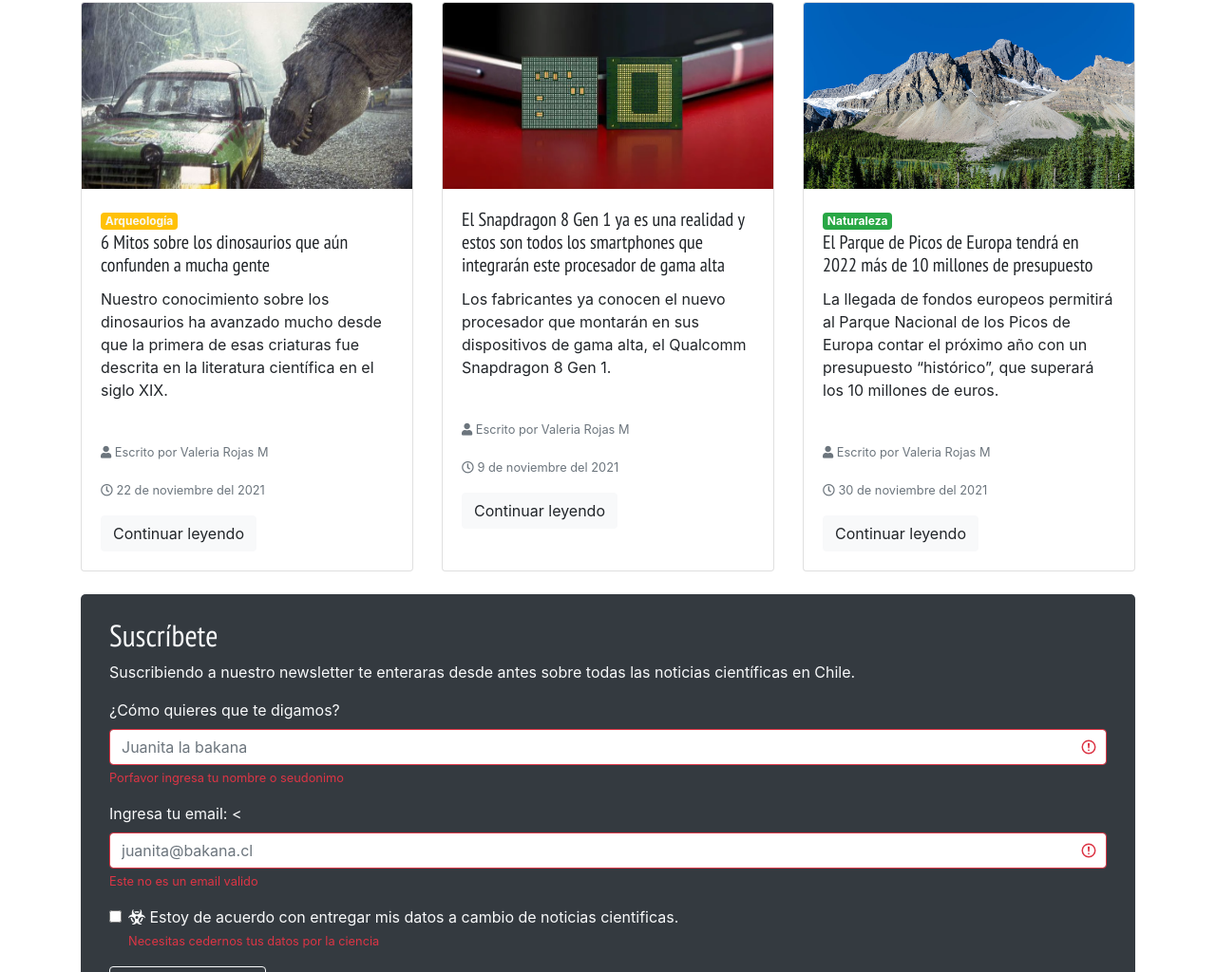
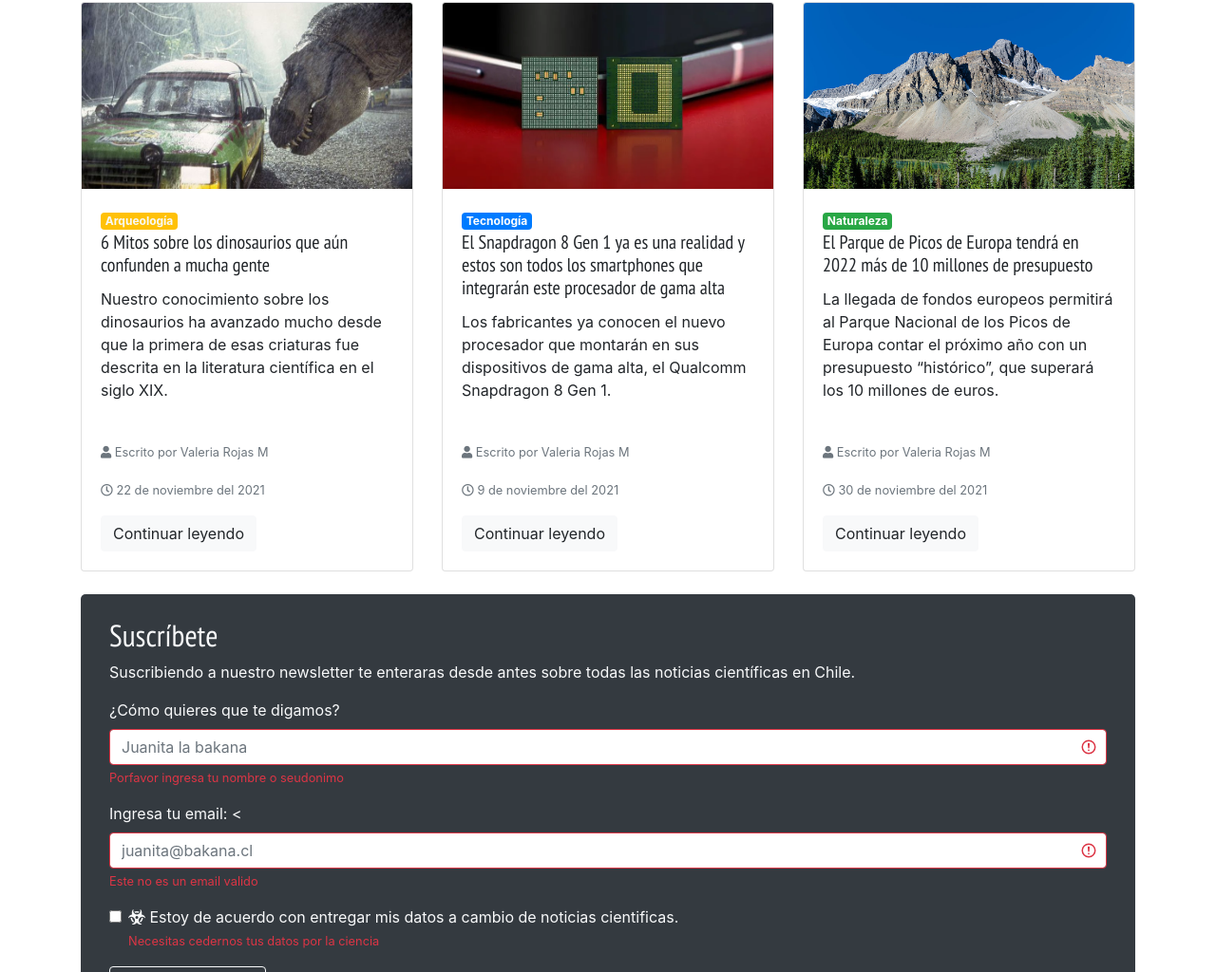
Before and after one commit to rojasvaleria/front-curso, a plain HTML site: page index.html in a window 1280 px wide. Shown: the part 1234-2258 px from the top of the page at 95% size. Drawn offline with nearby package versions, Linux system fonts and the light colour scheme.

Commit message:
Update index.html

```diff
--- a/index.html
+++ b/index.html
@@ -218,6 +218,7 @@
     <div class="card">
       <img class="card-img-top" src="assets/img/snapdragon.webp" alt="Card image cap">
       <div class="card-body">
+        <a href="#" class="badge badge-primary">Tecnología</a>
         <h3 class="card-title">El Snapdragon 8 Gen 1 ya es una realidad y estos son todos los smartphones que
           integrarán este procesador de gama alta</h3>
         <p class="card-text">Los fabricantes ya conocen el nuevo procesador que montarán en sus dispositivos
```
